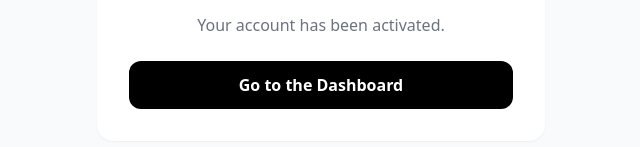
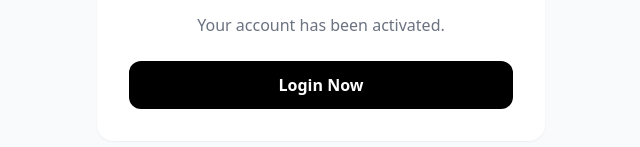
Before and after one commit to histyon/histyon-app, a Next.js app: page /auth/verified in a window 1280 px wide. Shown: the part 399-546 px from the top of the page, without its empty margins (319-959 px from the left). Built offline with nearby package versions, Linux system fonts and the light colour scheme; a web font is replaced by a local one.

Commit message:
Fix auth e database

```diff
--- a/app/auth/verified/page.tsx
+++ b/app/auth/verified/page.tsx
@@ -8,8 +8,8 @@ export default function VerifiedPage() {
           <CheckCircle2 className="w-16 h-16 text-green-500 mx-auto mb-4" />
           <h1 className="text-2xl font-bold mb-2">Email Confirmed!</h1>
           <p className="text-gray-500 mb-6">Your account has been activated.</p>
-          <Link href="/dashboard" className="block w-full bg-black text-white py-3 rounded-xl font-bold">
-             Go to the Dashboard
+          <Link href="/login" className="block w-full bg-black text-white py-3 rounded-xl font-bold">
+             Login Now
           </Link>
        </div>
     </div>
```
